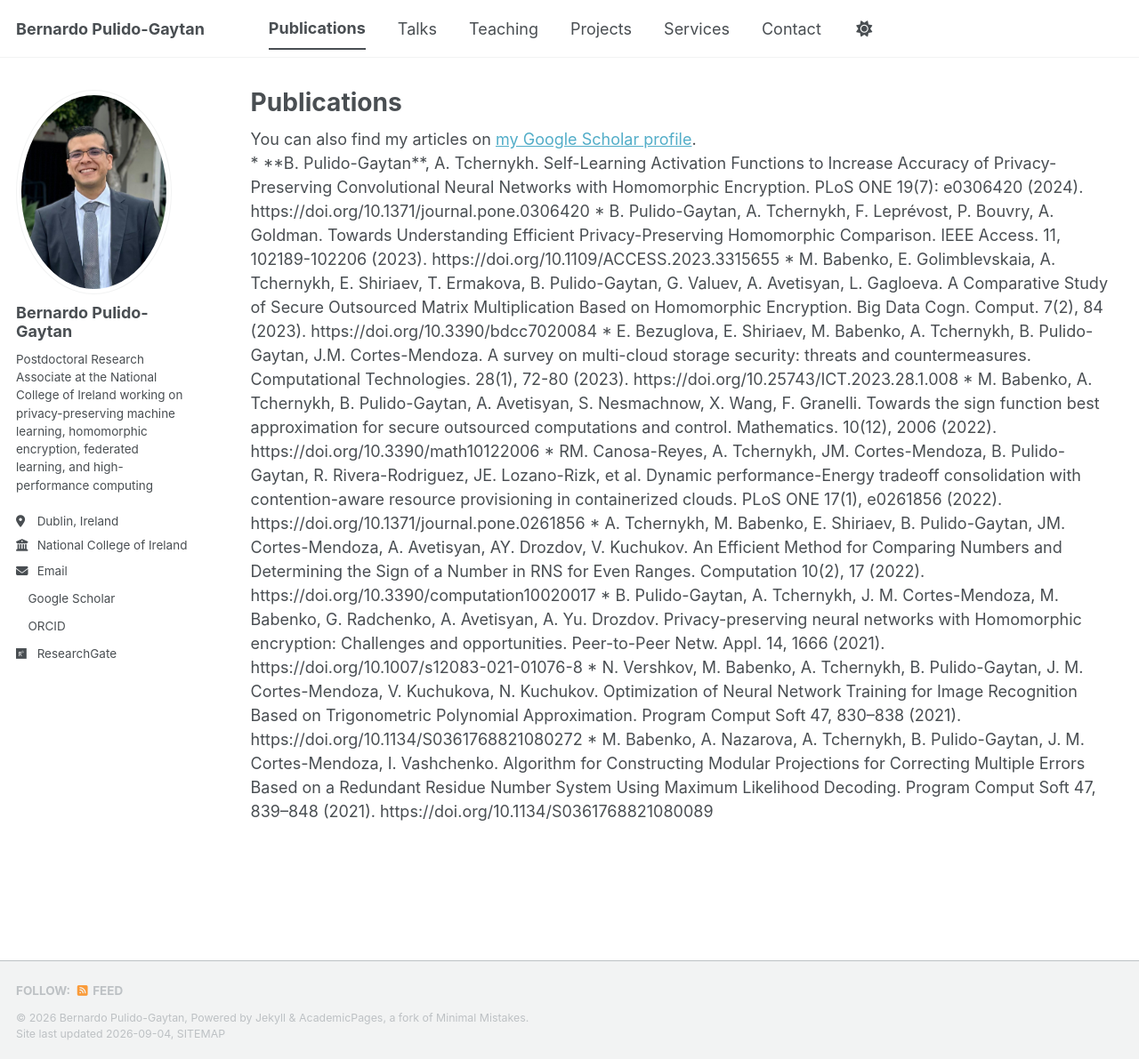
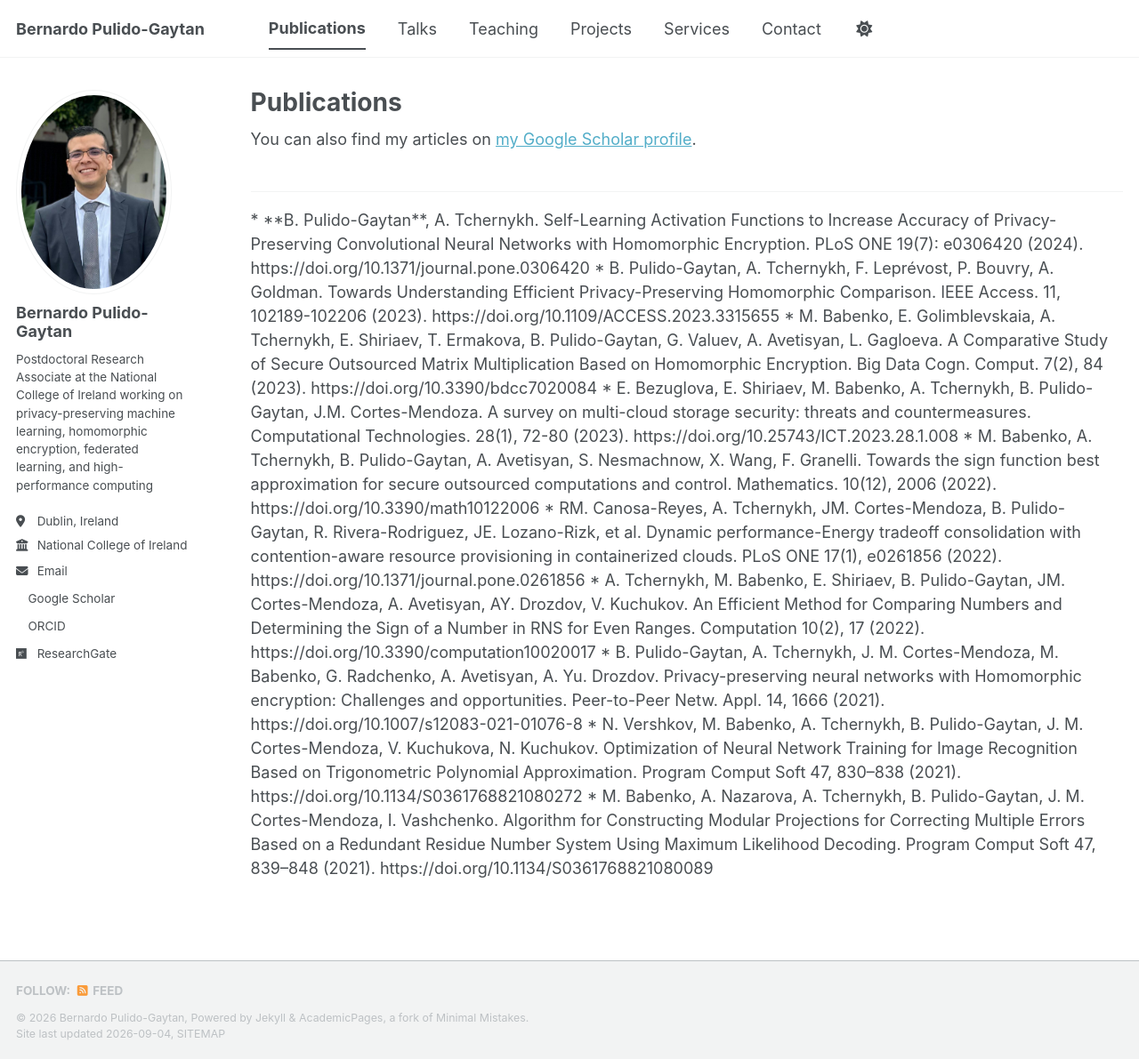
Before and after one commit to BernardoPulido/bernardopulido.github.io, a Jekyll site: the page built from _pages/publications.html, in a window 1280 px wide and 1191 px high. Shown: the whole window at 89% size. Built offline with Jekyll 4.4.1, drawn with Linux system fonts in a browser that asks for light colours; a style sheet for code colours, icons or effects is not loaded.

Commit message:
Update publications.html

```diff
--- a/_pages/publications.html
+++ b/_pages/publications.html
@@ -9,9 +9,9 @@ author_profile: true
   <div class="wordwrap">You can also find my articles on <a href="{{site.author.googlescholar}}">my Google Scholar profile</a>.</div>
 {% endif %}
 
-{% include base_path %}
+<!--{% include base_path %}-->
 
-
+<h2>{{ category[1].title }}</h2><hr />
 
 * **B. Pulido-Gaytan**, A. Tchernykh. Self-Learning Activation Functions to Increase Accuracy of Privacy-Preserving Convolutional Neural Networks with Homomorphic Encryption. PLoS ONE 19(7): e0306420 (2024). https://doi.org/10.1371/journal.pone.0306420
 
```
